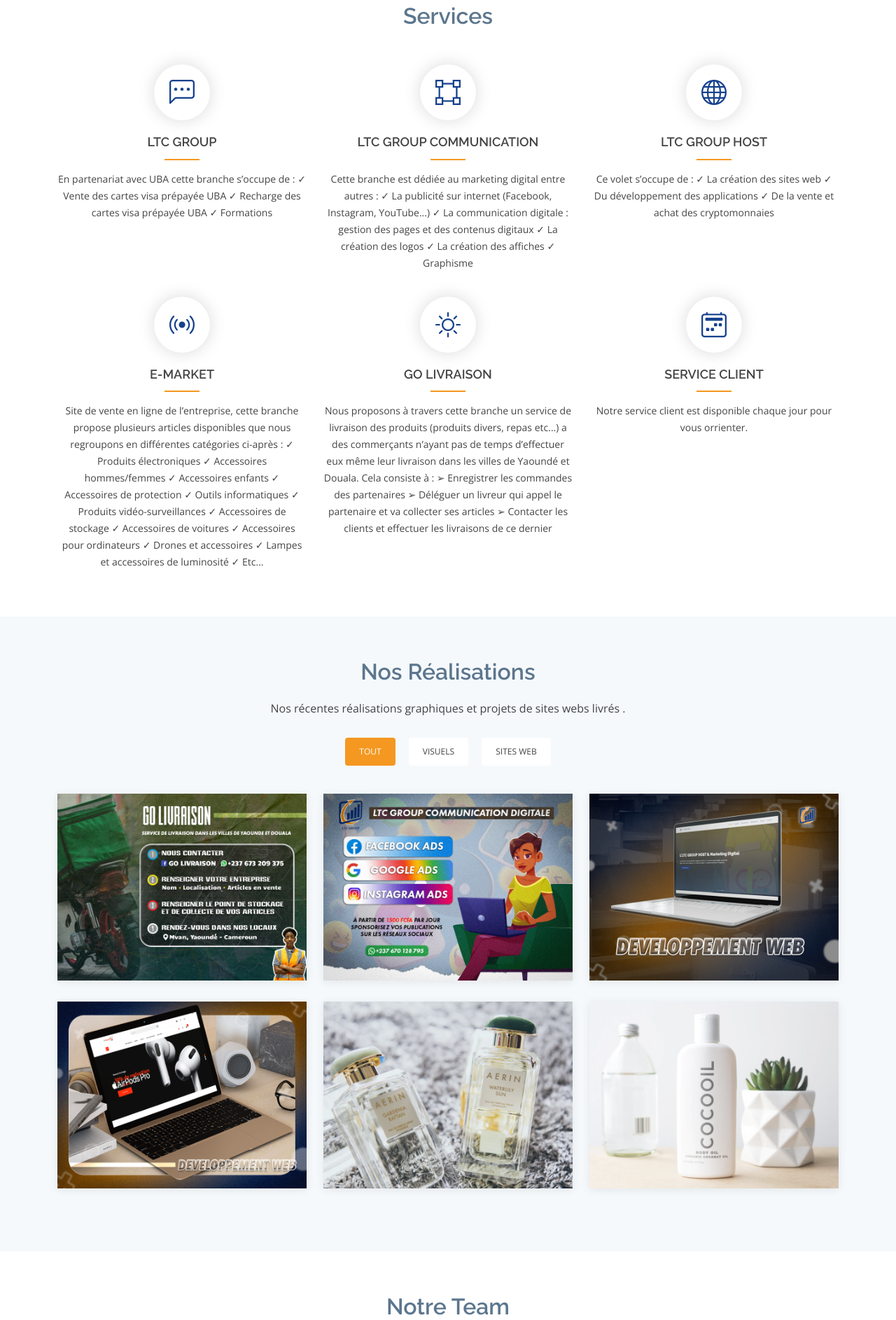
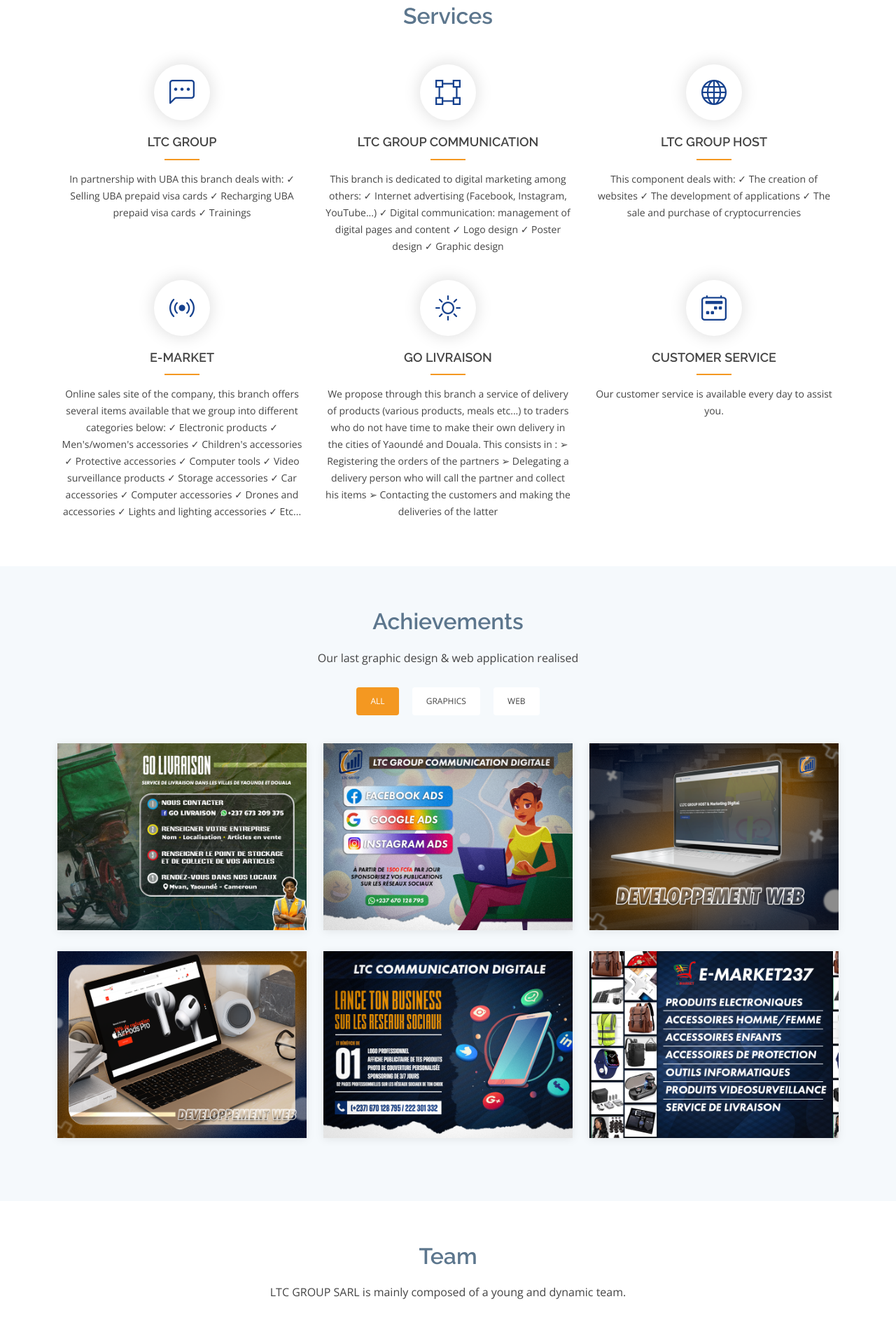
Before and after one commit to WiniiOS/ltc, a Laravel app: page / in a window 1280 px wide. Shown: the part 1817-3703 px from the top of the page at 70% size. Run offline with Laravel 9, Linux system fonts and the light colour scheme; some libraries are stand-ins or nearby versions.

Commit message:
Setup translation of all page without footer

```diff
--- a/lang/en/ltc.php
+++ b/lang/en/ltc.php
@@ -52,13 +52,46 @@
     'Service4' => 'E-MARKET',
     'Service5' => 'GO LIVRAISON',
     'Service6' => 'CUSTOMER SERVICE',
-    'Service1Desc' => 'About Us',
-    'Service2Desc' => 'About Us',
-    'Service3Desc' => 'About Us',
-    'Service4Desc' => 'About Us',
-    'Service5Desc' => 'About Us',
-    'Service6Desc' => 'About Us',
-
+    'Service1Desc' => 'In partnership with UBA this branch deals with: ✓ Selling UBA prepaid visa cards ✓ Recharging UBA prepaid visa cards ✓ Trainings',
+    'Service2Desc' => 'This branch is dedicated to digital marketing among others: ✓ Internet advertising (Facebook, Instagram, YouTube...) ✓ Digital communication: management of digital pages and content ✓ Logo design ✓ Poster design ✓ Graphic design',
+    'Service3Desc' => 'This component deals with: ✓ The creation of websites ✓ The development of applications ✓ The sale and purchase of cryptocurrencies',
+    'Service4Desc' => "Online sales site of the company, this branch offers several items available that we group into different categories below: ✓ Electronic products ✓ Men's/women's accessories ✓ Children's accessories ✓ Protective accessories ✓ Computer tools ✓ Video surveillance products ✓ Storage accessories ✓ Car accessories ✓ Computer accessories ✓ Drones and accessories ✓ Lights and lighting accessories ✓ Etc...",
+    'Service5Desc' => 'We propose through this branch a service of delivery of products (various products, meals etc...) to traders who do not have time to make their own delivery in the cities of Yaoundé and Douala. This consists in : ➢ Registering the orders of the partners ➢ Delegating a delivery person who will call the partner and collect his items ➢ Contacting the customers and making the deliveries of the latter',
+    'Service6Desc' => 'Our customer service is available every day to assist you.',
+    // Portfolio Section
+    'PortfolioHeader' => 'Achievements',
+    'PortfolioDesc' => 'Our last graphic design & web application realised',
+    'FilterAll' => 'All',
+    'FilterGraphic' => 'Graphics',
+    'FilterWeb' => 'Web',
+    // Team Section
+    'TeamHeader' => 'Team',
+    'TeamDesc' => 'LTC GROUP SARL is mainly composed of a young and dynamic team.',
+    // Contact Section
+    'ContactHeader' => 'Contact Us',
+    'Box1Header' => 'Address',
+    'Box1Desc1' => "Mvan descent into BEAC complex, Yaoundé, Cameroon.",
+    'Box1Desc2' => "Immeuble Saker Ndokotti Coming from the Ndokotti tunnel just after the total magzi",
+    'Box3Header' => 'Call Us',
+    'Field1Desc' => 'Your name',
+    'FormButton' => 'Send',
+    'Message' => 'Thank you! Your message has been sent.',
+    'Loader' => 'Loading',
+    // Footer Section
+    'header1' => 'Useful links',
+    'header2' => 'Services',
+    'header3' => 'Our Newsletter',
+    'desc3'   => 'Subscribe to our newsletter to be notified',
+    'Useful1' => 'Home',
+    'Useful2' => 'About',
+    'Useful3' => 'Our Services',
+    'Useful4' => 'Terms of service',
+    'LinkService1' => 'Vente & Recharge Visa UBA',
+    'LinkService2' => 'Web & mobile development',
+    'LinkService3' => 'Digital Marketing',
+    'LinkService4' => 'Graphic Design',
+    'LinkService5' => 'Vente et achats de produits electroniques',
+    'LinkService6' => 'Go-Livraison',
 
 
 ];
--- a/resources/views/home.blade.php
+++ b/resources/views/home.blade.php
@@ -97,62 +97,44 @@
         <div class="row">
         <div class="col-lg-4 col-md-6 icon-box" data-aos="fade-up">
             <div class="icon"><i class="bi bi-chat-left-dots"></i></div>
-            <h4 class="title"><a href="">LTC GROUP</a></h4>
+            <h4 class="title"><a href="">{{ __("ltc.Service1") }}</a></h4>
             <p class="description">
-            En partenariat avec UBA cette branche s’occupe de : ✓ Vente des cartes visa prépayée UBA
-            ✓ Recharge des cartes visa prépayée UBA
-            ✓ Formations
+            {{ __("ltc.Service1Desc") }}
             </p>
 
         </div>
         <div class="col-lg-4 col-md-6 icon-box" data-aos="fade-up" data-aos-delay="100">
             <div class="icon"><i class="bi bi-bounding-box"></i></div>
-            <h4 class="title"><a href="">LTC GROUP COMMUNICATION</a></h4>
-            <p class="description">Cette branche est dédiée au marketing digital entre autres :
-                ✓ La publicité sur internet (Facebook, Instagram, YouTube...)
-                ✓ La communication digitale : gestion des pages et des contenus digitaux ✓ La création des logos
-                ✓ La création des affiches
-                ✓ Graphisme
+            <h4 class="title"><a href="">{{ __("ltc.Service2") }} </a></h4>
+            <p class="description">
+            {{ __("ltc.Service2Desc") }}
             </p>
         </div>
         <div class="col-lg-4 col-md-6 icon-box" data-aos="fade-up" data-aos-delay="200">
             <div class="icon"><i class="bi bi-globe"></i></div>
-            <h4 class="title"><a href="">LTC GROUP HOST</a></h4>
-            <p class="description">Ce volet s’occupe de :
-                ✓ La création des sites web
-                ✓ Du développement des applications
-                ✓ De la vente et achat des cryptomonnaies
+            <h4 class="title"><a href="">{{ __("ltc.Service3") }} </a></h4>
+            <p class="description">
+            {{ __("ltc.Service3Desc") }}
             </p>
         </div>
         <div class="col-lg-4 col-md-6 icon-box" data-aos="fade-up" data-aos-delay="300">
             <div class="icon"><i class="bi bi-broadcast"></i></div>
-            <h4 class="title"><a href="">E-MARKET</a></h4>
-            <p class="description">Site de vente en ligne de l’entreprise, cette branche propose plusieurs articles disponibles que nous regroupons en différentes catégories ci-après :
-                    ✓ Produits électroniques
-                    ✓ Accessoires hommes/femmes
-                    ✓ Accessoires enfants
-                    ✓ Accessoires de protection
-                    ✓ Outils informatiques
-                    ✓ Produits vidéo-surveillances
-                    ✓ Accessoires de stockage
-                    ✓ Accessoires de voitures
-                    ✓ Accessoires pour ordinateurs
-                    ✓ Drones et accessoires
-                    ✓ Lampes et accessoires de luminosité ✓ Etc...
-                </p>
+            <h4 class="title"><a href="">{{ __("ltc.Service4") }}</a></h4>
+            <p class="description">
+            {{ __("ltc.Service4Desc") }}
+            </p>
         </div>
         <div class="col-lg-4 col-md-6 icon-box" data-aos="fade-up" data-aos-delay="400">
             <div class="icon"><i class="bi bi-brightness-high"></i></div>
-            <h4 class="title"><a href="">GO LIVRAISON</a></h4>
-            <p class="description">Nous proposons à travers cette branche un service de livraison des produits (produits divers, repas etc...) a des commerçants n’ayant pas de temps d’effectuer eux même leur livraison dans les villes de Yaoundé et Douala. Cela consiste à :
-                ➢ Enregistrer les commandes des partenaires
-                ➢ Déléguer un livreur qui appel le partenaire et va collecter ses articles ➢ Contacter les clients et effectuer les livraisons de ce dernier
+            <h4 class="title"><a href="">{{ __("ltc.Service5") }}</a></h4>
+            <p class="description">
+            {{ __("ltc.Service5Desc") }}
             </p>
         </div>
         <div class="col-lg-4 col-md-6 icon-box" data-aos="fade-up" data-aos-delay="500">
             <div class="icon"><i class="bi bi-calendar2-week"></i></div>
-            <h4 class="title"><a href="">SERVICE CLIENT</a></h4>
-            <p class="description">Notre service client est disponible chaque jour pour vous orrienter.</p>
+            <h4 class="title"><a href="">{{ __("ltc.Service6") }}</a></h4>
+            <p class="description">{{ __("ltc.Service6Desc") }}</p>
         </div>
         </div>
 
@@ -165,16 +147,16 @@
     <div class="container" data-aos="fade-up" data-aos-delay="100">
 
         <div class="section-title">
-        <h2>Nos Réalisations</h2>
-        <p>Nos récentes réalisations graphiques et projets de sites webs livrés .</p>
+        <h2>{{ __("ltc.PortfolioHeader") }}</h2>
+        <p>{{ __("ltc.PortfolioDesc") }}</p>
         </div>
 
         <div class="row">
         <div class="col-lg-12">
             <ul id="portfolio-flters">
-            <li data-filter="*" class="filter-active">Tout</li>
-            <li data-filter=".filter-visuel">Visuels</li>
-            <li data-filter=".filter-web">Sites Web</li>
+            <li data-filter="*" class="filter-active">{{ __("ltc.FilterAll") }}</li>
+            <li data-filter=".filter-visuel">{{ __("ltc.FilterGraphic") }}</li>
+            <li data-filter=".filter-web">{{ __("ltc.FilterWeb") }}</li>
             </ul>
         </div>
         </div>
@@ -185,8 +167,8 @@
             <div class="portfolio-wrap">
             <img src="{{ url('imports/assets/img/portfolio/portfolio-1.jpg') }}" class="img-fluid" alt="">
             <div class="portfolio-info">
-                <h4>App 1</h4>
-                <p>App</p>
+                <h4>Graphic 1</h4>
+                <p>Graphic</p>
                 <div class="portfolio-links">
                 <a href="{{ url('imports/assets/img/portfolio/portfolio-1.jpg') }}" data-gallery="portfolioGallery" class="portfolio-lightbox" title="App 1"><i class="bi bi-plus"></i></a>
                 <!-- <a href="portfolio-details.html" title="More Details"><i class="bi bi-link"></i></a> -->
@@ -199,8 +181,8 @@
             <div class="portfolio-wrap">
             <img src="{{ url('imports/assets/img/portfolio/portfolio-2.jpg') }}" class="img-fluid" alt="">
             <div class="portfolio-info">
-                <h4>Web 3</h4>
-                <p>Web</p>
+                <h4>Graphic 2</h4>
+                <p>Graphic</p>
                 <div class="portfolio-links">
                 <a href="{{ url('imports/assets/img/portfolio/portfolio-2.jpg') }}" data-gallery="portfolioGallery" class="portfolio-lightbox" title="Web 3"><i class="bi bi-plus"></i></a>
                 <!-- <a href="portfolio-details.html" title="More Details"><i class="bi bi-link"></i></a> -->
@@ -213,8 +195,8 @@
             <div class="portfolio-wrap">
             <img src="{{ url('imports/assets/img/portfolio/portfolio-3.jpg') }}" class="img-fluid" alt="">
             <div class="portfolio-info">
-                <h4>App 2</h4>
-                <p>App</p>
+                <h4>Web 1</h4>
+                <p>Web</p>
                 <div class="portfolio-links">
                 <a href="{{ url('imports/assets/img/portfolio/portfolio-3.jpg') }}" data-gallery="portfolioGallery" class="portfolio-lightbox" title="App 2"><i class="bi bi-plus"></i></a>
                 <!-- <a href="portfolio-details.html" title="More Details"><i class="bi bi-link"></i></a> -->
@@ -227,8 +209,8 @@
             <div class="portfolio-wrap">
             <img src="{{ url('imports/assets/img/portfolio/portfolio-4.jpg') }}" class="img-fluid" alt="">
             <div class="portfolio-info">
-                <h4>Card 2</h4>
-                <p>Card</p>
+                <h4>Web 2</h4>
+                <p>Web</p>
                 <div class="portfolio-links">
                 <a href="{{ url('imports/assets/img/portfolio/portfolio-4.jpg') }}" data-gallery="portfolioGallery" class="portfolio-lightbox" title="Card 2"><i class="bi bi-plus"></i></a>
                 <!-- <a href="portfolio-details.html" title="More Details"><i class="bi bi-link"></i></a> -->
@@ -241,8 +223,8 @@
             <div class="portfolio-wrap">
             <img src="{{ url('imports/assets/img/portfolio/portfolio-5.jpg') }}" class="img-fluid" alt="">
             <div class="portfolio-info">
-                <h4>Web 2</h4>
-                <p>Web</p>
+                <h4>Graphic 3</h4>
+                <p>Graphic</p>
                 <div class="portfolio-links">
                 <a href="{{ url('imports/assets/img/portfolio/portfolio-5.jpg') }}" data-gallery="portfolioGallery" class="portfolio-lightbox" title="Web 2"><i class="bi bi-plus"></i></a>
                 <!-- <a href="portfolio-details.html" title="More Details"><i class="bi bi-link"></i></a> -->
@@ -255,8 +237,8 @@
             <div class="portfolio-wrap">
             <img src="{{ url('imports/assets/img/portfolio/portfolio-6.jpg') }}" class="img-fluid" alt="">
             <div class="portfolio-info">
-                <h4>App 3</h4>
-                <p>App</p>
+                <h4>Graphic 6</h4>
+                <p>Graphic</p>
                 <div class="portfolio-links">
                 <a href="{{ url('imports/assets/img/portfolio/portfolio-6.jpg') }}" data-gallery="portfolioGallery" class="portfolio-lightbox" title="App 3"><i class="bi bi-plus"></i></a>
                 <!-- <a href="portfolio-details.html" title="More Details"><i class="bi bi-link"></i></a> -->
@@ -275,8 +257,8 @@
     <div class="container" data-aos="fade-up">
 
         <div class="section-title">
-        <h2>Notre Team</h2>
-        <p>LTC GROUP SARL est principalement constitué d'une équipe jeune et dynamique.</p>
+        <h2>{{ __("ltc.TeamHeader") }}</h2>
+        <p>{{ __("ltc.TeamDesc") }}</p>
         </div>
 
         <div class="row">
@@ -362,7 +344,7 @@
     <div class="container" data-aos="fade-up">
 
         <div class="section-title">
-        <h2>Contactez-nous</h2>
+        <h2>{{ __("ltc.ContactHeader") }}</h2>
         </div>
 
         <div class="row">
@@ -370,9 +352,9 @@
         <div class="col-lg-6 d-flex" data-aos="fade-up">
             <div class="info-box">
             <i class="bx bx-map"></i>
-            <h3>Notre Addresse</h3>
-            <p><span style="font-weight:bold;color:grey;">Yaoundé</span> : Mvan descente entrée complexe BEAC, Yaoundé, Cameroun</p><br>
-            <p><span style="font-weight:bold;color:grey;">Douala</span> : Immeuble Saker Ndokotti En venant du tunnel Ndokotti <br> juste apres la total magzi</p>
+            <h3>{{ __("ltc.Box1Header") }}</h3>
+            <p><span style="font-weight:bold;color:grey;">Yaoundé</span> : {{ __("ltc.Box1Desc1") }} </p><br>
+            <p><span style="font-weight:bold;color:grey;">Douala</span> : {{ __("ltc.Box1Desc2") }} </p>
 
             </div>
         </div>
@@ -388,7 +370,7 @@
         <div class="col-lg-3 d-flex" data-aos="fade-up" data-aos-delay="200">
             <div class="info-box ">
             <i class="bx bx-phone-call"></i>
-            <h3>Telephone</h3>
+            <h3>{{ __("ltc.Box3Header") }}</h3>
             <p><a href="tel:+237 691 371 922">+237 691 371 922</a><br> <a href="tel:+237 670 129 795">+237 670 129 795</a></p>
             </div>
         </div>
@@ -399,7 +381,7 @@
             @csrf
             <div class="row">
                 <div class="col-lg-6 form-group">
-                <input type="text" name="name" class="form-control" id="name" placeholder="Votre Nom" required>
+                <input type="text" name="name" class="form-control" id="name" placeholder="{{ __('ltc.Field1Desc') }}" required>
                 </div>
                 <div class="col-lg-6 form-group">
                 <input type="email" class="form-control" name="email" id="email" placeholder="Email" required>
@@ -412,13 +394,12 @@
 
 
             <div class="my-3">
-                <div class="loading">Chargement</div>
+                <div class="loading">{{ __("ltc.Loader") }}</div>
                 <div class="error-message"></div>
-                <div class="sent-message">Merçi! Votre message a bien été envoyé.</div>
+                <div class="sent-message">{{ __("ltc.Message") }}</div>
             </div>
 
-            <div class="text-center"><button type="submit">Envoyer</button></div>
-            <!-- <input type="submit" value="Envoyer"> -->
+            <div class="text-center"><button type="submit">{{ __("ltc.FormButton") }}</button></div>
             </form>
             @if (session('successMail'))
                 <div class="alert alert-success">
```
Also changed, not shown: lang/fr/ltc.php (+47 -12 lines), public/imports/assets/img/portfolio/portfolio-5.jpg, public/imports/assets/img/portfolio/portfolio-6.jpg, public/imports/assets/img/portfolio/portfolio-7.jpg (deleted), public/imports/assets/img/portfolio/portfolio-8.jpg (deleted), public/imports/assets/img/portfolio/portfolio-9.jpg (deleted), public/imports/assets/img/portfolio/portfolio-details-1.jpg, public/imports/assets/img/portfolio/portfolio-details-2.jpg, public/imports/assets/img/portfolio/portfolio-details-3.jpg, 9 other files.
